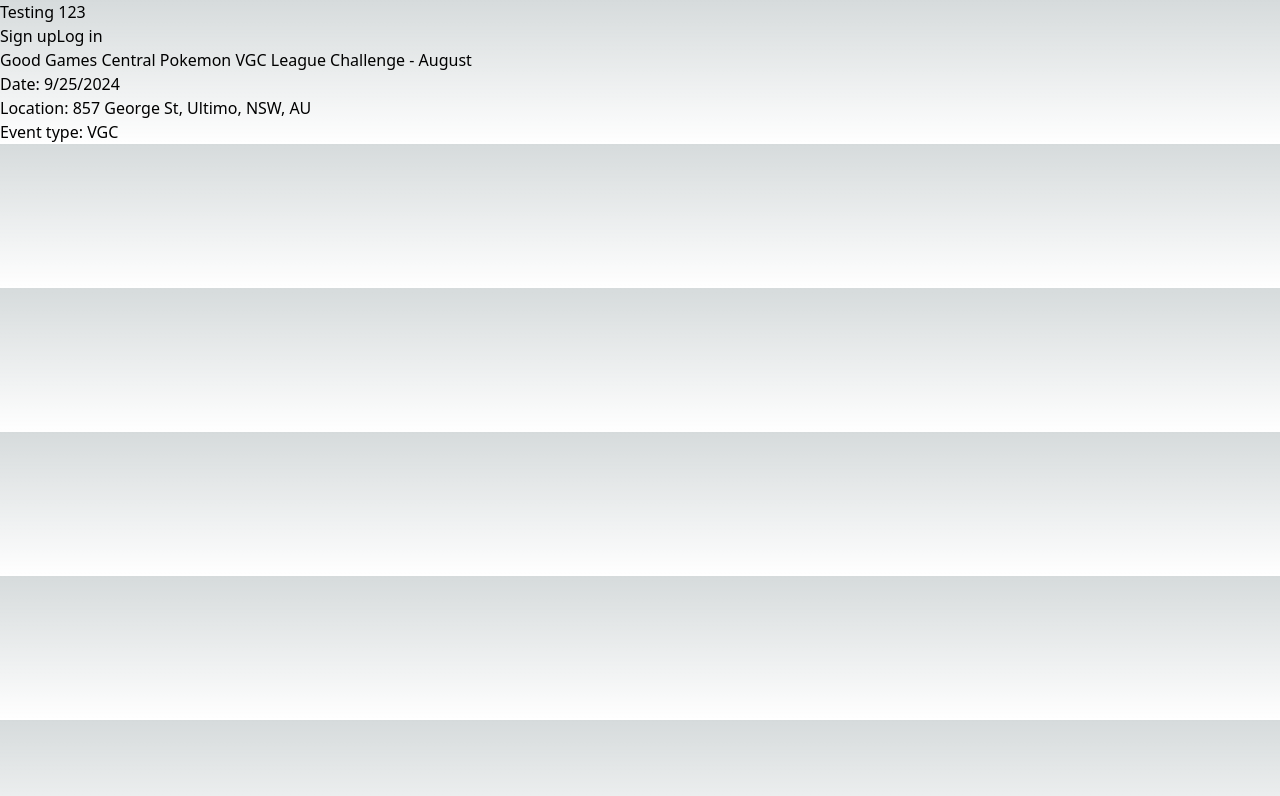
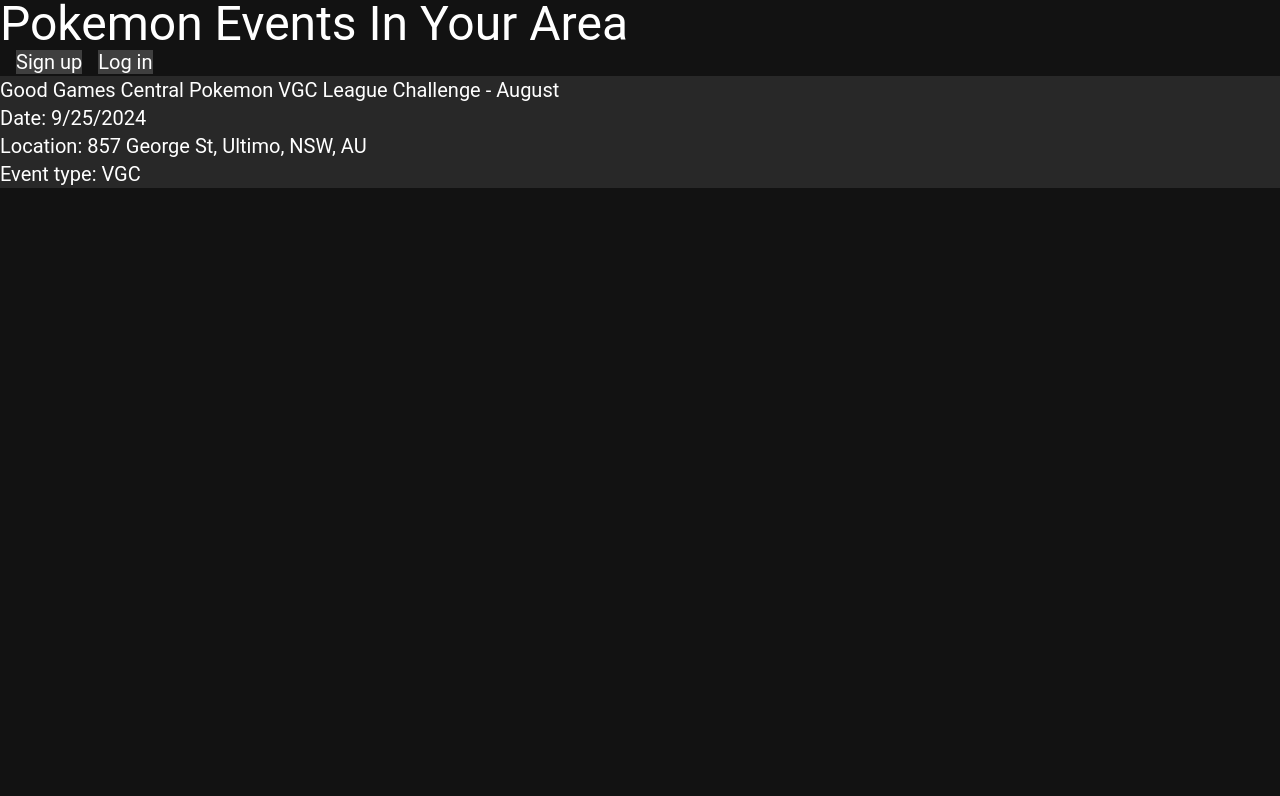
Before and after one commit to Rolguard/local-game-events, a Next.js app: page / in a window 1280 px wide. Shown: the top 796 px of the page. Built offline with nearby package versions, Linux system fonts and the light colour scheme.

Commit message:
Added dark color theme and some tailwind css to components

```diff
--- a/src/app/_components/Event.tsx
+++ b/src/app/components/Event.tsx
@@ -1,5 +1,5 @@
 
-interface EventInterface {
+interface EventProps {
     eventName: string,
     date: Date,
     location: string,
@@ -10,9 +10,9 @@
 // TODO: Add CSS, also h1 is same size as p tags
 // description prop can be optional
 
-export default function Event({eventName, date, location, eventType} : EventInterface) {
+export default function Event({eventName, date, location, eventType} : EventProps) {
     return (
-        <div>
+        <div className='bg-color-surface-200'>
             <h1>{eventName}</h1>
             <p>Date: {date.toLocaleDateString()}</p>
             <p>Location: {location}</p>
--- a/src/app/globals.css
+++ b/src/app/globals.css
@@ -2,32 +2,28 @@
 @tailwind components;
 @tailwind utilities;
 
+@import url("https://fonts.googleapis.com/css2?family=Roboto:ital,wght@0,100;0,300;0,400;0,500;0,700;0,900;1,100;1,300;1,400;1,500;1,700;1,900&display=swap");
+
 :root {
-  --foreground-rgb: 0, 0, 0;
-  --background-start-rgb: 214, 219, 220;
-  --background-end-rgb: 255, 255, 255;
+  --color-primary-500: #a0e5fb;
+  --color-primary-600: #b4eafc;
+  --color-surface-100: #121212;
+  --color-surface-200: #282828;
+  --color-surface-300: #3f3f3f;
+  --color-surface-400: #575757;
+  --color-surface-500: #717171;
+  --color-surface-600: #8b8b8b;
+  --color-white-text: #fff;
 }
 
-@media (prefers-color-scheme: dark) {
-  :root {
-    --foreground-rgb: 255, 255, 255;
-    --background-start-rgb: 0, 0, 0;
-    --background-end-rgb: 0, 0, 0;
+@layer base {
+  body {
+    background-color: var(--color-surface-100);
+    color: var(--color-white-text);
   }
 }
 
-body {
-  color: rgb(var(--foreground-rgb));
-  background: linear-gradient(
-      to bottom,
-      transparent,
-      rgb(var(--background-end-rgb))
-    )
-    rgb(var(--background-start-rgb));
-}
-
-@layer utilities {
-  .text-balance {
-    text-wrap: balance;
-  }
-}
+/* TODO: Add @layer components for .btn / .card css for components
+Or could just put css for the Event component in the Event.tsx file itself
+For <Link> components maybe can edit in @layer components
+*/
--- a/src/app/layout.tsx
+++ b/src/app/layout.tsx
@@ -10,7 +10,7 @@
     <html lang="en">
       {/* Any code displayed here, will be displayed on any page e.g. navbar, footer */}
       {/* Layouts are only applied to children of that route, can fetch data  */}
-      <body>{children}</body>
+      <body className="text-xl font-roboto">{children}</body>
     </html>
   );
 }
--- a/src/app/page.tsx
+++ b/src/app/page.tsx
@@ -1,12 +1,12 @@
 import Link from 'next/link'
-import Event from '@/app/_components/Event'
+import Event from '@/app/components/Event'
 
 export default function Home() {
   return (
     <>
-      <h1>Testing 123</h1>
-      <Link href="/register">Sign up</Link>
-      <Link href="/register">Log in</Link>
+      <h1 className='text-5xl'>Pokemon Events In Your Area</h1>
+      <Link href="/register" className='bg-color-surface-300 m-4'>Sign up</Link>
+      <Link href="/register" className='bg-color-surface-300'>Log in</Link>
       <Event eventName='Good Games Central Pokemon VGC League Challenge - August' date={new Date(2024, 8, 25)} location='
 857 George St, Ultimo, NSW, AU' eventType='VGC'></Event>
     </>
--- a/tailwind.config.ts
+++ b/tailwind.config.ts
@@ -8,11 +8,20 @@
   ],
   theme: {
     extend: {
-      backgroundImage: {
-        "gradient-radial": "radial-gradient(var(--tw-gradient-stops))",
-        "gradient-conic":
-          "conic-gradient(from 180deg at 50% 50%, var(--tw-gradient-stops))",
+      colors: {
+        "color-primary-500": "var(--color-primary-500)",
+        "color-primary-600": "var(--color-primary-600)",
+        "color-surface-100": "var(--color-surface-100)",
+        "color-surface-200": "var(--color-surface-200)",
+        "color-surface-300": "var(--color-surface-300)",
+        "color-surface-400": "var(--color-surface-400)",
+        "color-surface-500": "var(--color-surface-500)",
+        "color-surface-600": "var(--color-surface-600)",
+        "color-white-text": "var(--color-white-text)",
       },
+      fontFamily: {
+        roboto: ['Roboto', 'sans-serif']
+      }
     },
   },
   plugins: [],
```
